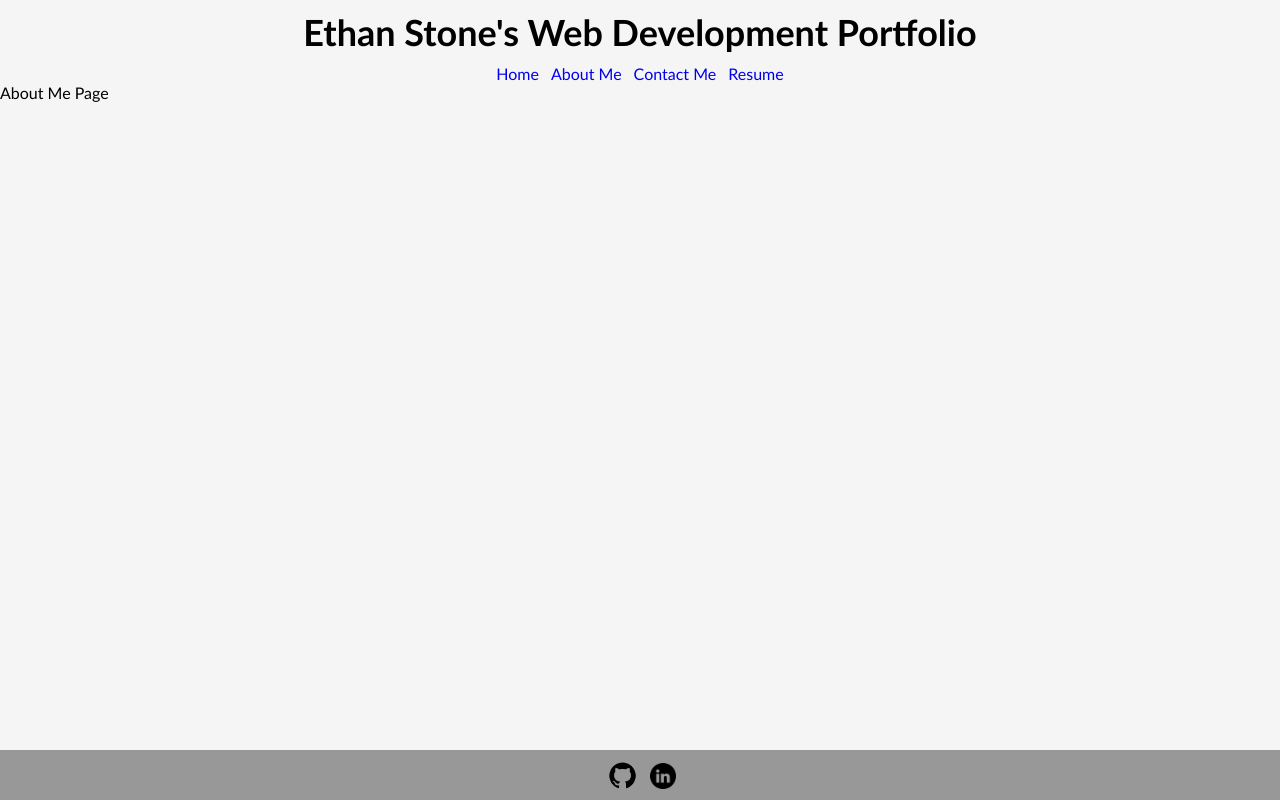
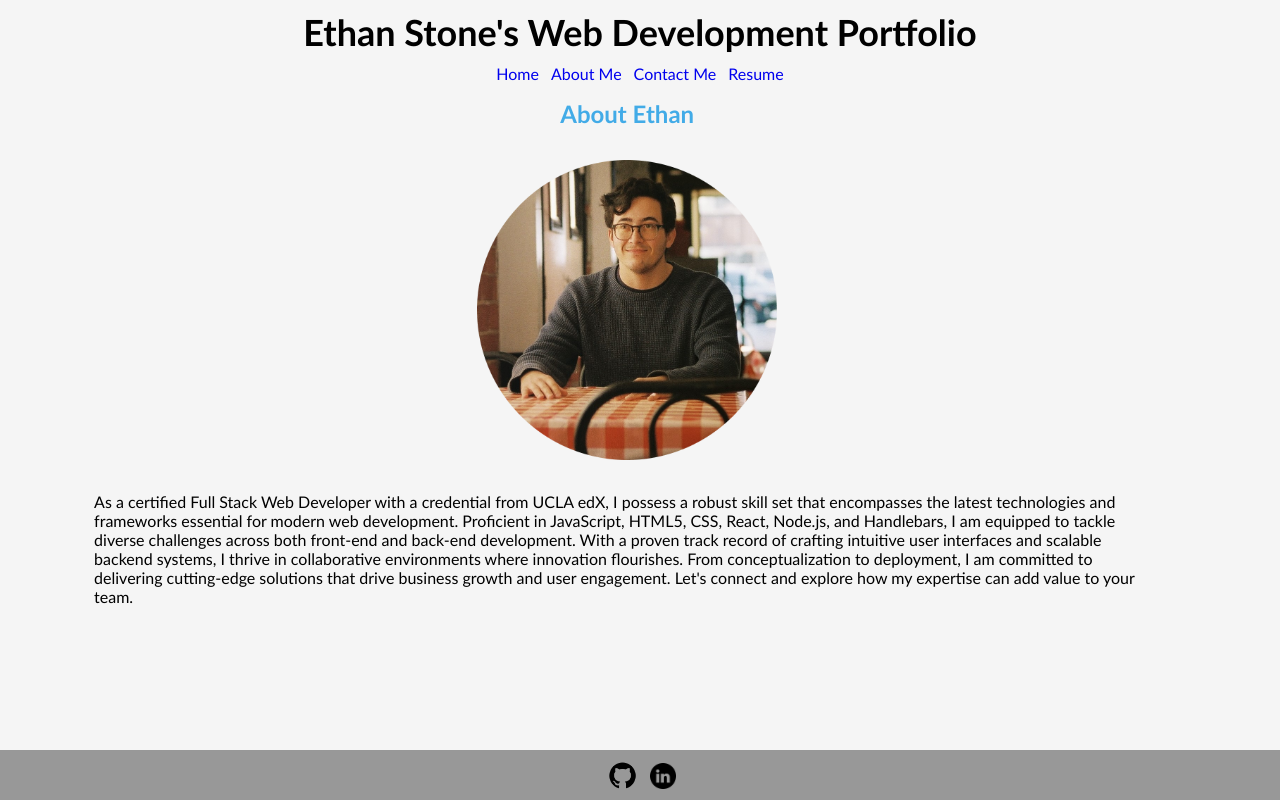
Before and after one commit to RCLobster/ethan-portfolio, a React (Vite) app: page /AboutMe in a window 1280 px wide. Built offline with nearby package versions, Linux system fonts and the light colour scheme.

Commit message:
added styling to all pages, titles on each page

```diff
--- a/src/App.css
+++ b/src/App.css
@@ -24,6 +24,31 @@ h3 {
   flex-wrap: wrap;
 }
 
+/* %%% HEADER CSS %%% */
+.header {
+  text-align: center;
+  margin: 5px;
+  padding: 5px;
+  font-size: 225%;
+}
+
+/* %%% NAVBAR CSS %%% */
+.navbar {
+  text-align: center;
+}
+
+.nav-link {
+  text-decoration: none;
+  margin: 0 3px;
+  padding: 0 3px;
+}
+
+/* %%% HOME CSS %%% */
+.home-card h2 {
+  width: 98%;
+  text-align: center;
+  margin-bottom: 1vh;
+}
 
 /* %%% PROJECT CSS %%% */
 .flex-parent-project {
@@ -95,25 +120,57 @@ h3 {
   }
 }
 
-/* %%% HEADER CSS %%% */
-
-.header {
-  text-align: center;
-  margin: 5px;
-  padding: 5px;
-  font-size: 225%;
+/* %%% ABOUT ME CSS %%% */
+.flex-parent-about {
+  display: flex;
+  justify-content: center;
+  align-items: center;
+  flex-wrap: wrap;
 }
 
-/* %%% NAVBAR CSS %%% */
-
-.navbar {
-  text-align: center;
+.about-card {
+  width: 98%;
+  padding-top: 2vh;
 }
 
-.nav-link {
-  text-decoration: none;
-  margin: 0 3px;
-  padding: 0 3px;
+.about-card h2 {
+  width: 98%;
+  text-align: center;
+  margin-bottom: 1vh;
+}
+
+.about-card img {
+  width: 300px;
+  margin: 3vh 1vw;
+}
+
+.about-card p {
+  width: 85%;
+  margin: 1vh 1vw;
+}
+
+/* %%% Contact ME CSS %%% */
+.contact-card {
+  width: 98%;
+  padding-top: 2vh;
+}
+
+.contact-card h2 {
+  width: 98%;
+  text-align: center;
+  margin-bottom: 1vh;
+}
+
+/* %%% Resume CSS %%% */
+.resume-card {
+  width: 98%;
+  padding-top: 2vh;
+}
+
+.resume-card h2 {
+  width: 98%;
+  text-align: center;
+  margin-bottom: 1vh;
 }
 
 /* %%% FOOTER CSS %%% */
--- a/src/pages/AboutMe.jsx
+++ b/src/pages/AboutMe.jsx
@@ -1,6 +1,17 @@
 function AboutMe() {
     return (
-        <div>About Me Page</div>
+        <div className="flex-parent-about about-card">
+            <h2>About Ethan</h2>
+            <img src="../public/images/MeAtTable_Circle_Cropped.png"/>
+            <p>
+                As a certified Full Stack Web Developer with a credential from UCLA edX, I possess a robust skill set that encompasses
+                the latest technologies and frameworks essential for modern web development. Proficient in JavaScript, HTML5, CSS,
+                React, Node.js, and Handlebars, I am equipped to tackle diverse challenges across both front-end and back-end development.
+                With a proven track record of crafting intuitive user interfaces and scalable backend systems, I thrive in collaborative
+                environments where innovation flourishes. From conceptualization to deployment, I am committed to delivering cutting-edge
+                solutions that drive business growth and user engagement. Let's connect and explore how my expertise can add value to your team.
+            </p>
+        </div>
     )
 }
 
--- a/src/pages/ContactMe.jsx
+++ b/src/pages/ContactMe.jsx
@@ -1,6 +1,8 @@
 function ContactMe() {
     return (
-        <div>Contact Me Page</div>
+        <div className="contact-card">
+            <h2>Contact Me</h2>
+        </div>
     )
 }
 
--- a/src/pages/Home.jsx
+++ b/src/pages/Home.jsx
@@ -3,7 +3,9 @@ import Project from '../components/Project';
 
 function Home() {
     return (
-        <div className="flex-parent-home">
+        <div className="home-card flex-parent-home">
+            <h2>Project Portfolio</h2>
+
             <Project
                 url="https://team-m-s-project-3.onrender.com/"
                 title="Mad Lib Generator"
--- a/src/pages/Resume.jsx
+++ b/src/pages/Resume.jsx
@@ -1,5 +1,7 @@
 export default function Resume() {
     return (
-        <div>Resume Goes Here</div>
+        <div className="resume-card">
+            <h2>Ethan's Resume</h2>
+        </div>
     );
 }
```
Also changed, not shown: public/images/MeAtTable_Circle_Cropped.png (added).
